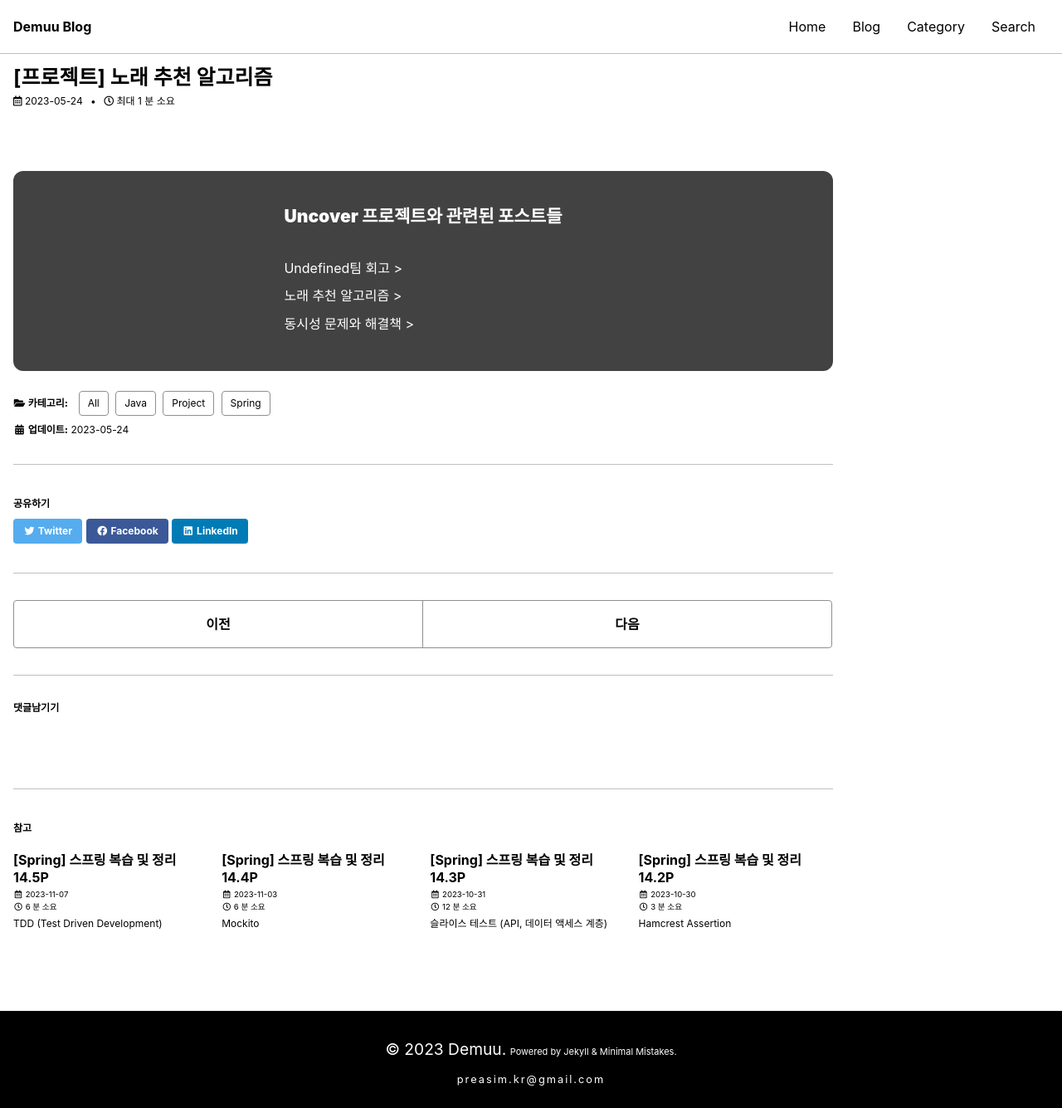
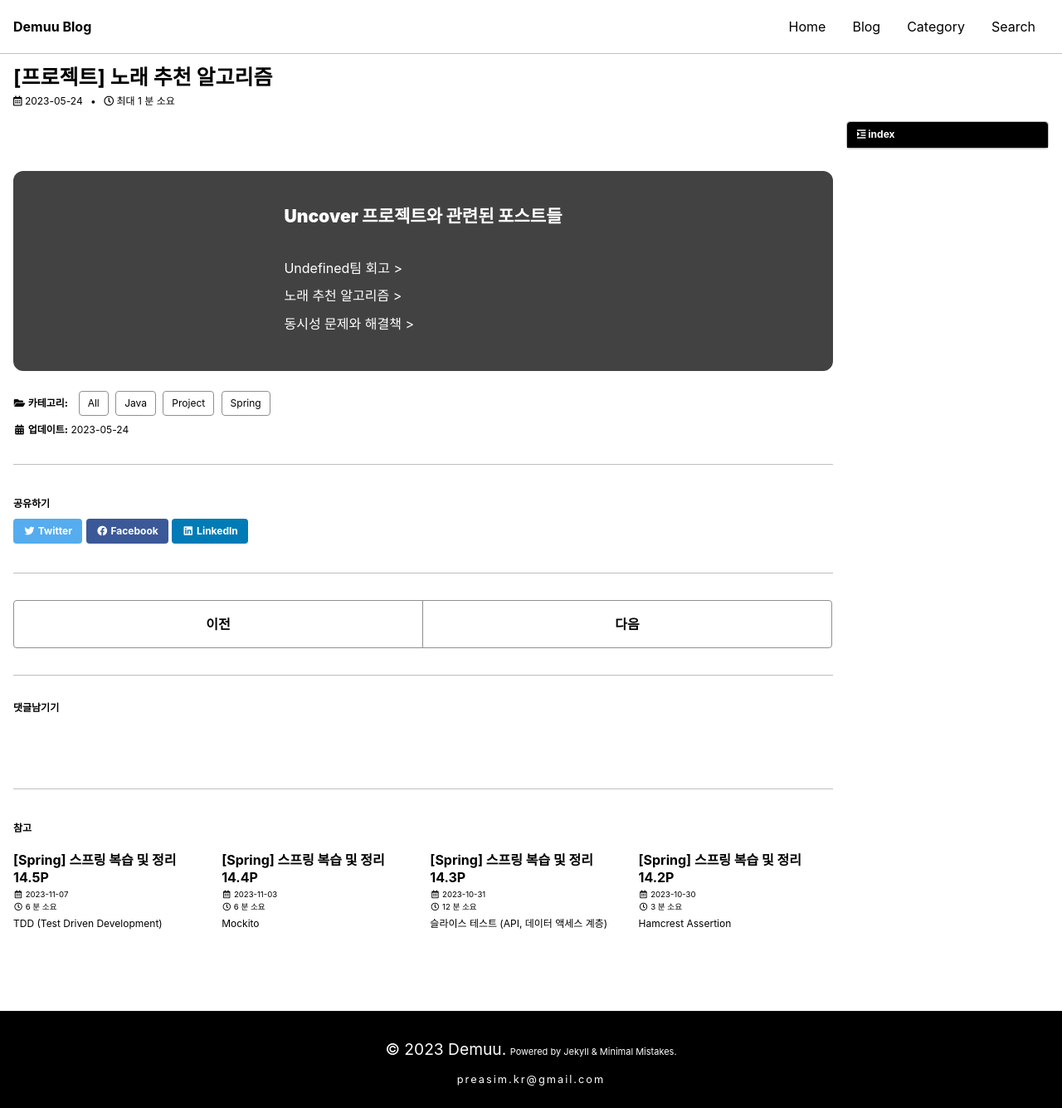
Before and after one commit to Preasim/Preasim.github.io, a Jekyll site: the page built from _posts/2023-05-24-45.md, in a window 1280 px wide. Shown: the whole page at 83% size. Built offline with Jekyll 4.4.1, drawn with Linux system fonts in a browser that asks for light colours; cached includes are drawn as plain includes; some web fonts are replaced; comment, search, counter and statistics services are not loaded.

Commit message:
Update _navigation.scss

```diff
--- a/_sass/minimal-mistakes/_navigation.scss
+++ b/_sass/minimal-mistakes/_navigation.scss
@@ -503,8 +503,8 @@
      ========================================================================== */
 
 .toc {
-  position: absolute;
-  right: -130px;
+  // position: absolute;
+  // right: -130px;
   font-family: $sans-serif-narrow;
   color: $gray;
   background-color: $background-color;
```
